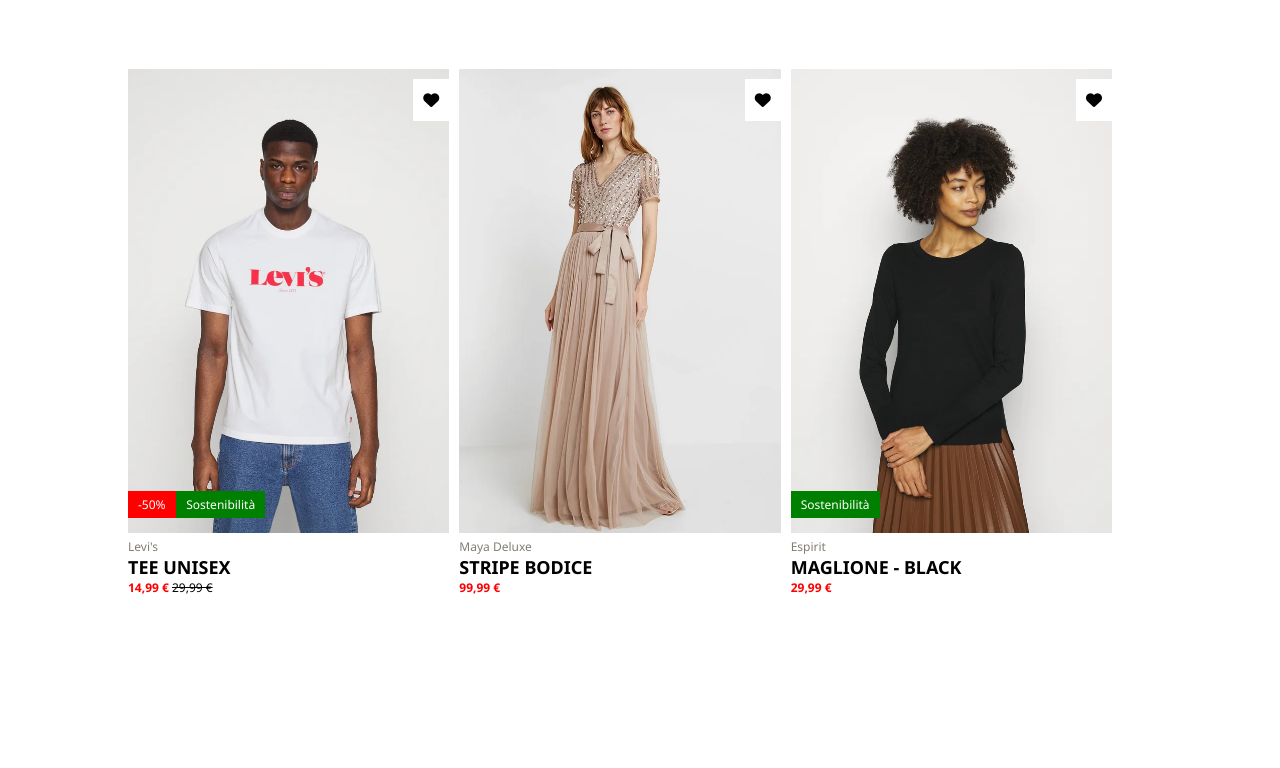
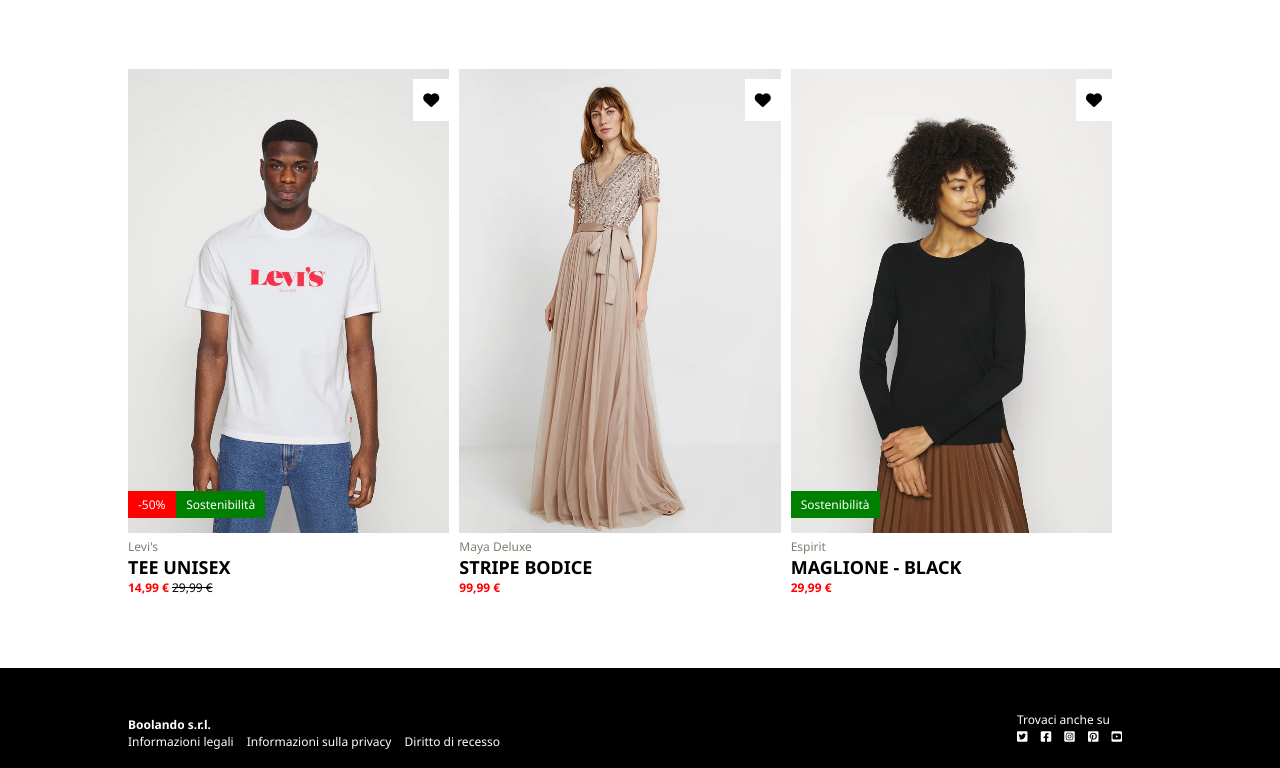
Before and after one commit to Carmine-Faella/html-css-boolando, a plain HTML site: page index.html in a window 1280 px wide. Shown: the part 680-1448 px from the top of the page. Before the commit the page ends 1348 px from the top, so only its background shows below. Drawn offline with Linux system fonts and the light colour scheme.

Commit message:
FIne Lavoro

```diff
--- a/css/style.css
+++ b/css/style.css
@@ -129,8 +129,17 @@ h2{
     color: red;
 }
 
-header a, footer a{
-    padding: 10px;
+header a, footer a, h3, footer div{
+    padding: 10px 10px 0px 0px;
     color: white;
-    font-size: 14px;
+    font-size: 12px;
 }
+
+footer{
+    background-color: black;
+}
+
+
+ul a:hover{
+    text-decoration: underline;
+}
--- a/index.html
+++ b/index.html
@@ -149,9 +149,45 @@
                     <div class="discount">29,99 &euro;</span></div>
                 </div>
 
+        </main>
+
+        <footer>
+
+            <div class="top_bar">
+
+                <div>
+
+                    <h3>Boolando s.r.l.</h3>
+
+                    <ul>
+                        <li><a href="#">Informazioni legali</a></li>
+                        <li><a href="#">Informazioni sulla privacy</a></li>
+                        <li><a href="#">Diritto di recesso</a></li>
+                    </ul>
+
+                </div>
+
+                <div>
+
+                    Trovaci anche su
+
+                    <ul>
+                        <li><a href="#"><i class="fa-brands fa-square-twitter"></i></a></li>
+                        <li><a href="#"><i class="fa-brands fa-square-facebook"></i></a></li>
+                        <li><a href="#"><i class="fa-brands fa-square-instagram"></i></a></li>
+                        <li><a href="#"><i class="fa-brands fa-square-pinterest"></i></a></li>
+                        <li><a href="#"><i class="fa-brands fa-square-youtube"></i></a></li>
+
+                    </ul>
+
+                </div>
+
+            </div>
+
+        </footer>
 
 
-        </main>
+
 
     </body>
 </html>
```
